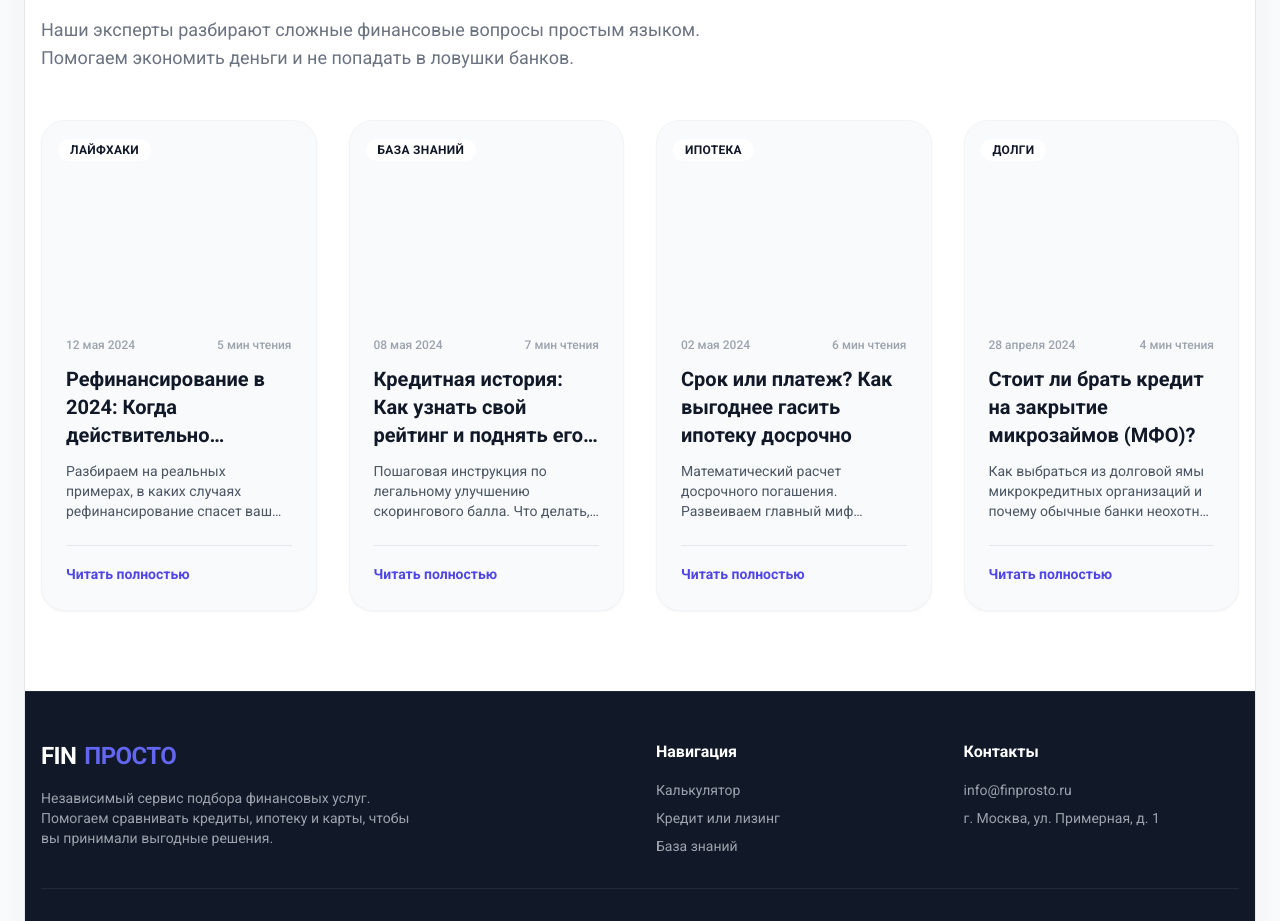
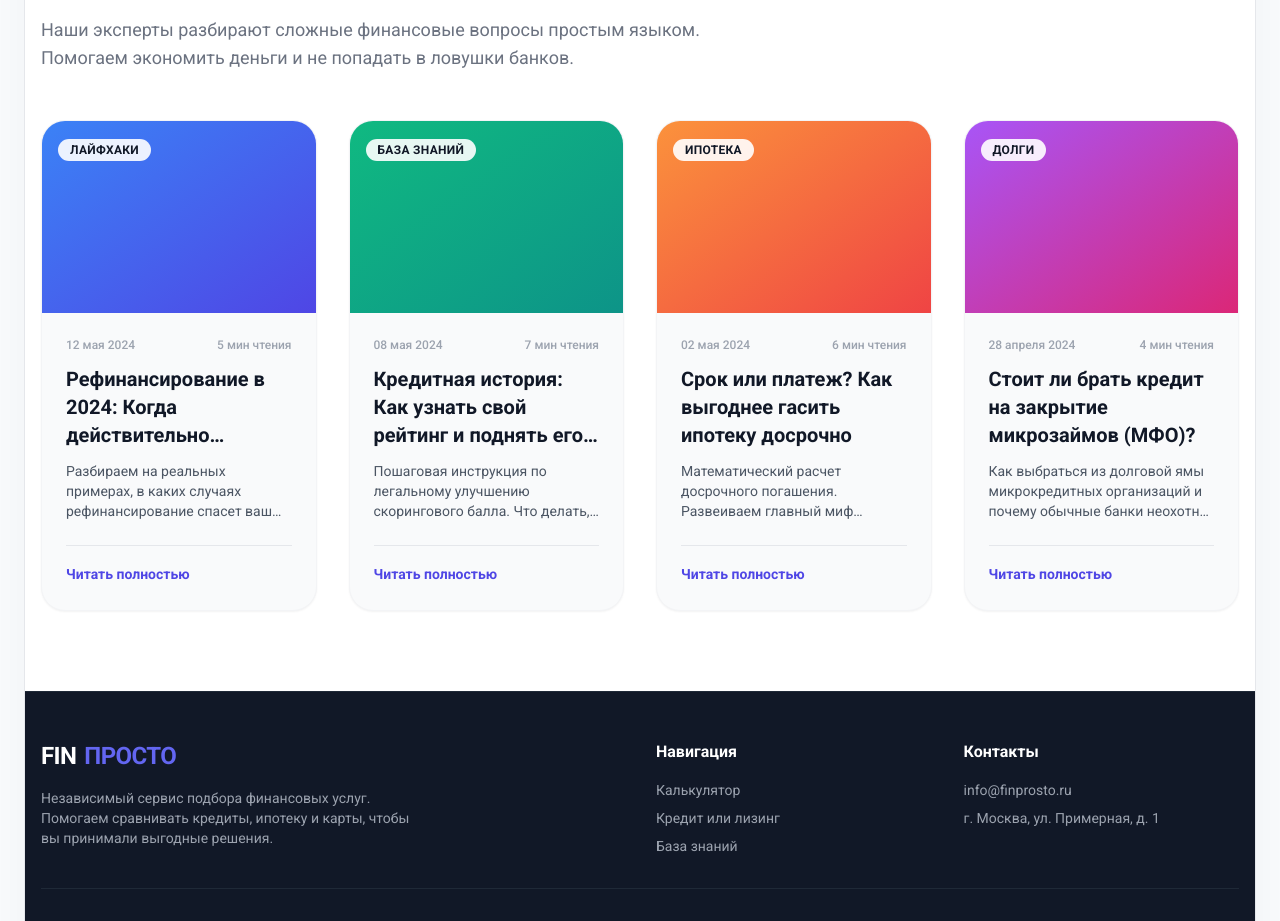
Before and after one commit to Gogih43/finprosto-1, a Next.js app: page / in a window 1280 px wide. Shown: the part 3500-4421 px from the top of the page. Built offline with nearby package versions, Linux system fonts and the light colour scheme; no server answers.

Commit message:
Добавил картинки

```diff
--- a/tailwind.config.ts
+++ b/tailwind.config.ts
@@ -4,6 +4,7 @@ const config: Config = {
   content: [
     "./app/**/*.{js,ts,jsx,tsx,mdx}",        // <-- Вот тут я убрал src/
     "./components/**/*.{js,ts,jsx,tsx,mdx}", // <-- И тут убрал
+    "./data/**/*.{js,ts,jsx,tsx}"
   ],
   theme: {
     extend: {
```
